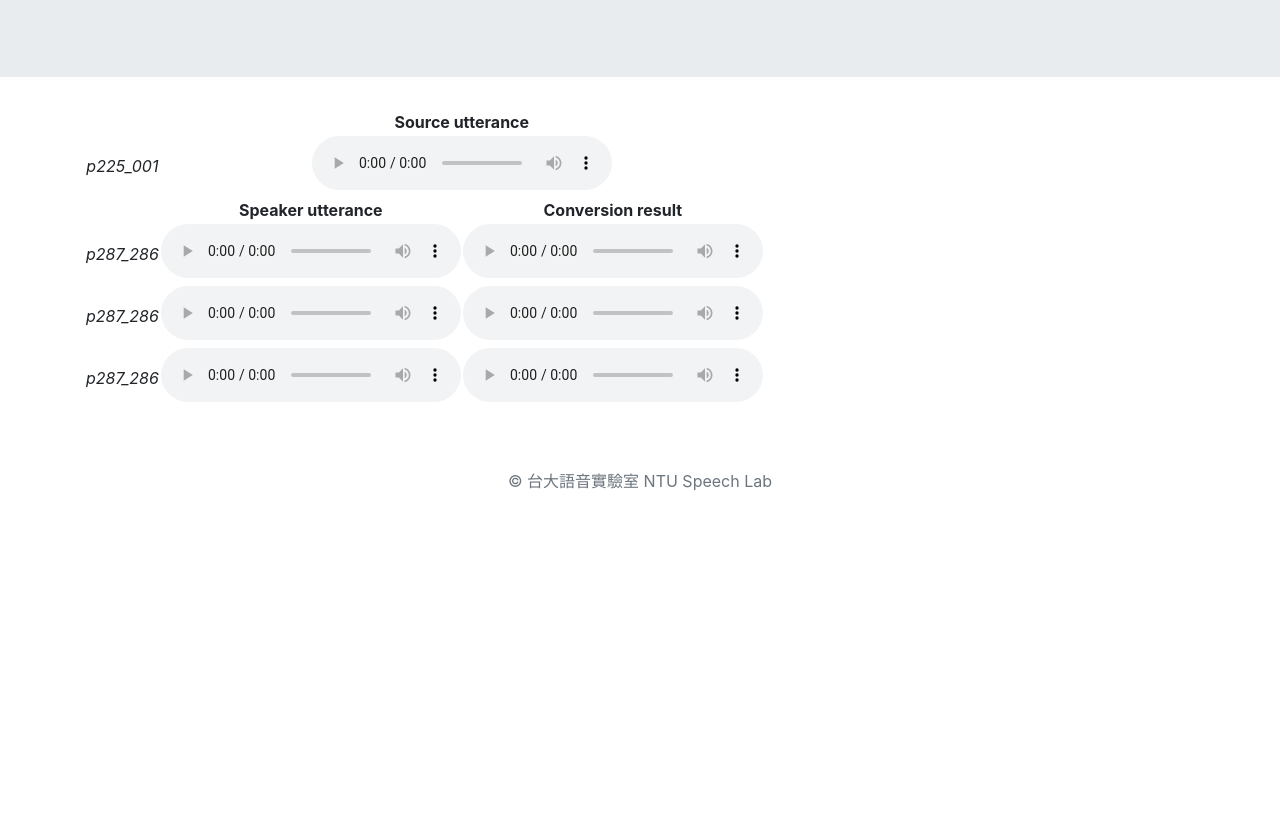
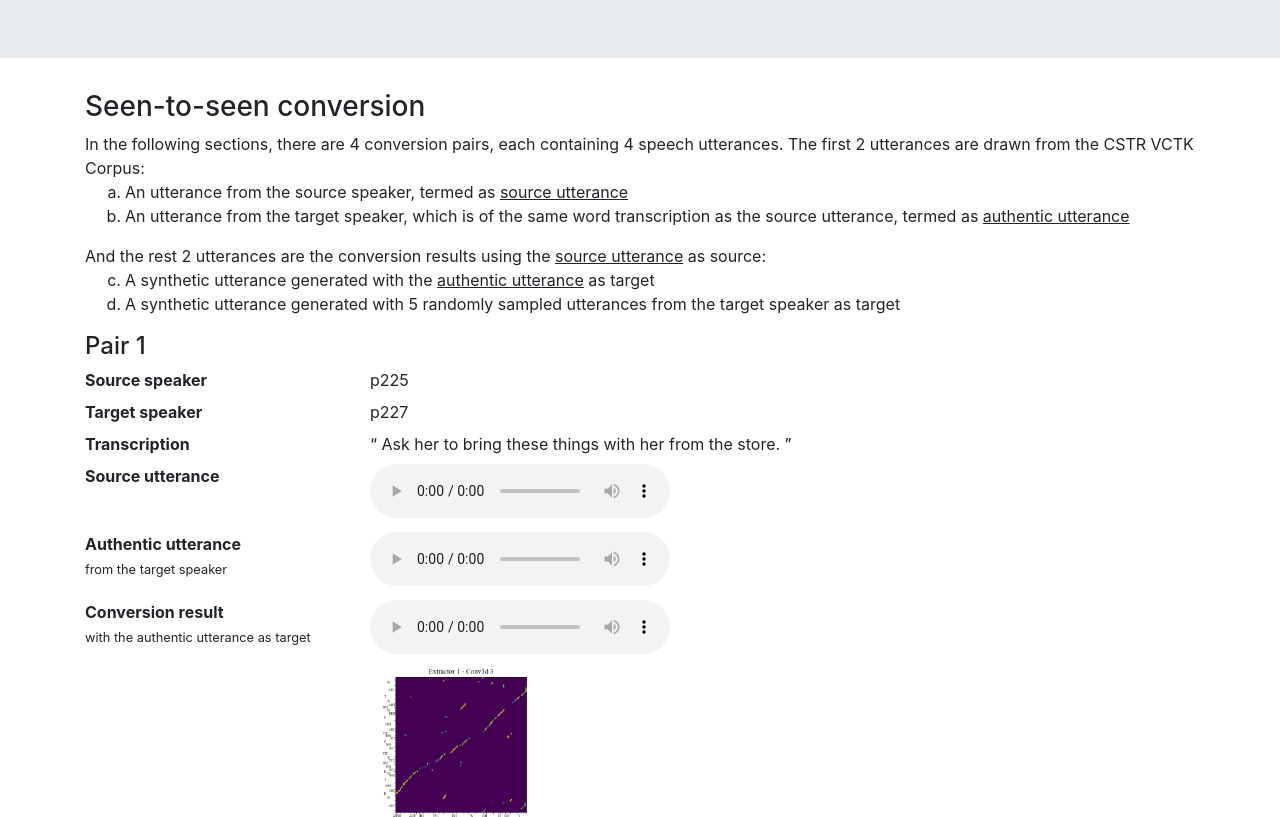
Before and after one commit to yistLin/FragmentVC, a plain HTML site: page docs/index.html in a window 1280 px wide. Shown: the part 521-1338 px from the top of the page. Before the commit the page ends 1030 px from the top, so only its background shows below. Drawn offline with nearby package versions, Linux system fonts and the light colour scheme.

Commit message:
add the first demo result

```diff
--- a/docs/index.html
+++ b/docs/index.html
@@ -29,10 +29,10 @@
 <body>
     <div class="jumbotron jumbotron-fluid">
         <div class="container">
-            <h1 class="display-4">Audio & Attention Map Demo</h1>
+            <h1 class="display-5">Audio & Attention Map Demo</h1>
             <p class="lead">FRAGMENTVC: ANY-TO-ANY VOICE CONVERSION BY END-TO-END EXTRACTING AND FUSING FINE-GRAINED VOICE FRAGMENTS WITH ATTENTION</p>
             <hr class="my-4">
-            <p style="text-align: justify; text-justify: inter-word;">
+            <p>
                 <b>Abstract:</b>
                 Any-to-any voice conversion aims to convert the voice from and to any speakers even unseen during training, which is much more challenging compared to one-to-one or many-to-many tasks, but much more attractive in real-world scenarios.
                 In this paper we proposed FragmentVC, in which the latent phonetic structure of the utterance from the source speaker is obtained from Wav2Vec 2.0, while the spectral features of the utterance(s) from the target speaker are obtained from log mel-spectrograms.
@@ -48,56 +48,126 @@
     </div>
 
     <div class="container">
-        <table>
-            <tr>
-                <td></td>
-                <th colspan="2">Source utterance</th>
-            </tr>
-            <tr>
-                <td><i>p225_001</i></td>
-                <td colspan="2">
-                    <audio src="audio/chou/pair-070/content.wav" controls preload></audio>
-                </td>
-            </tr>
-            <tr>
-                <td></td>
-                <th>Speaker utterance</th>
-                <th>Conversion result</th>
-            </tr>
-            <tr>
-                <td>
-                    <i>p287_286</i>
-                </td>
-                <td>
-                    <audio src="audio/chou/pair-070/ori_input.wav" controls preload></audio>
-                </td>
-                <td>
-                    <audio src="audio/chou/pair-070/ori_output.wav" controls preload></audio>
-                </td>
-            </tr>
-            <tr>
-                <td>
-                    <i>p287_286</i>
-                </td>
-                <td>
-                    <audio src="audio/chou/pair-070/adv_input_0dot05.wav" controls preload></audio>
-                </td>
-                <td>
-                    <audio src="audio/chou/pair-070/adv_output_0dot05.wav" controls preload></audio>
-                </td>
-            </tr>
-            <tr>
-                <td>
-                    <i>p287_286</i>
-                </td>
-                <td>
-                    <audio src="audio/chou/pair-070/adv_input_0dot1.wav" controls preload></audio>
-                </td>
-                <td>
-                    <audio src="audio/chou/pair-070/adv_output_0dot1.wav" controls preload></audio>
-                </td>
-            </tr>
-        </table>
+        <h3>Seen-to-seen conversion</h3>
+
+        In the following sections, there are 4 conversion pairs, each containing 4 speech utterances.
+        The first 2 utterances are drawn from the CSTR VCTK Corpus:
+        <ol type="a">
+            <li>
+                An utterance from the source speaker, termed as <u>source utterance</u>
+            </li>
+            <li>
+                An utterance from the target speaker, which is of the same word transcription as the source utterance, termed as <u>authentic utterance</u>
+            </li>
+        </ol>
+
+        And the rest 2 utterances are the conversion results using the <u>source utterance</u> as source:
+        <ol start="3" type="a">
+            <li>
+                A synthetic utterance generated with the <u>authentic utterance</u> as target
+            </li>
+            <li>
+                A synthetic utterance generated with 5 randomly sampled utterances from the target speaker as target
+            </li>
+        </ol>
+
+        <h4>Pair 1</h4>
+        <dl class="row">
+            <dt class="col-sm-3">
+                Source speaker
+            </dt>
+            <dd class="col-sm-9">
+                p225
+            </dd>
+
+            <dt class="col-sm-3">
+                Target speaker
+            </dt>
+            <dd class="col-sm-9">
+                p227
+            </dd>
+
+            <dt class="col-sm-3">
+                Transcription
+            </dt>
+            <dd class="col-sm-9">
+                &#8220;
+                Ask her to bring these things with her from the store.
+                &#8221;
+            </dd>
+
+            <dt class="col-sm-3">
+                Source utterance
+            </dt>
+            <dd class="col-sm-9">
+                <audio controls>
+                    <source src="wavs/p225_002.wav">
+                    Your browser does not support the audio tag!
+                </audio>
+            </dd>
+
+            <dt class="col-sm-3">
+                Authentic utterance
+                <br>
+                <small>
+                    from the target speaker
+                </small>
+            </dt>
+            <dd class="col-sm-9">
+                <audio controls>
+                    <source src="wavs/p227_002.wav">
+                    Your browser does not support the audio tag!
+                </audio>
+            </dd>
+
+            <dt class="col-sm-3">
+                Conversion result
+                <br>
+                <small>
+                    with the authentic utterance as target
+                </small>
+            </dt>
+            <dd class="col-sm-9">
+                <audio controls>
+                    <source src="wavs/s2s-f2m-p225_002-p227_002.wav">
+                    Your browser does not support the audio tag!
+                </audio>
+                <br>
+                <img src="imgs/p225_p227/s2s-f2m-p225_002-p227_002.attn.png">
+            </dd>
+
+            <dt class="col-sm-3">
+                Conversion result
+                <br>
+                <small>
+                    with 5 randomly sampled target utterances
+                </small>
+            </dt>
+            <dd class="col-sm-9">
+                <audio controls>
+                    <source src="wavs/s2s-f2m-p225_002-p227_001_010_025_052_090.wav">
+                    Your browser does not support the audio tag!
+                </audio>
+                <br>
+                <img src="imgs/p225_p227/s2s-f2m-p225_002-p227_001_010_025_052_090.attn.png">
+            </dd>
+
+        </dl>
+
+        <!-- <h3>Unseen-to-unseen conversion</h3>
+
+        In the following sections, there are 4 conversion pairs, each containing 4 speech utterances.
+        The first 2 utterances are drawn from the CMU Arctic dataset:
+        <ol type="a">
+            <li>
+                An utterance from the source speaker, termed as <u>source utterance</u>
+            </li>
+            <li>
+                An utterance from the target speaker, which is of the same word transcription as the source utterance, termed as <u>authentic utterance</u>
+            </li>
+        </ol>
+
+        And the last one is the conversion result generated with the <u>source utterance</u> as source and 5 randomly sampled utterances from the target speaker as target. -->
     </div>
 
     <div class="container" style="padding-top: 60px;">
--- a/docs/style.css
+++ b/docs/style.css
@@ -1,11 +1,13 @@
+p {
+    text-align: justify;
+    text-justify: inter-word;
+}
 audio {
     border-radius: 0%;
 }
-table {
-    text-align: center;
-    border-collapse: collapse;
-    overflow: hidden!important;
+img {
+    max-height:500px;
+    max-width: 100%;
+    height:auto;
+    width:auto;
 }
-td,th {
-    border: none!important;
-}
```
